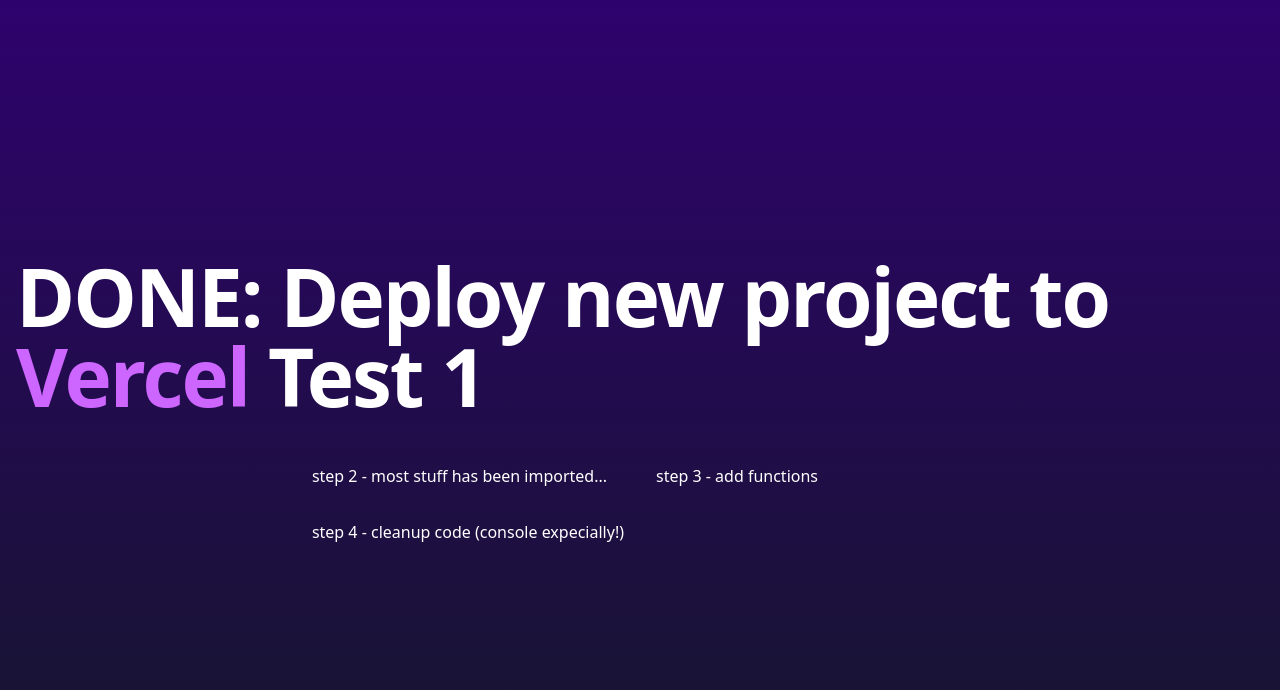
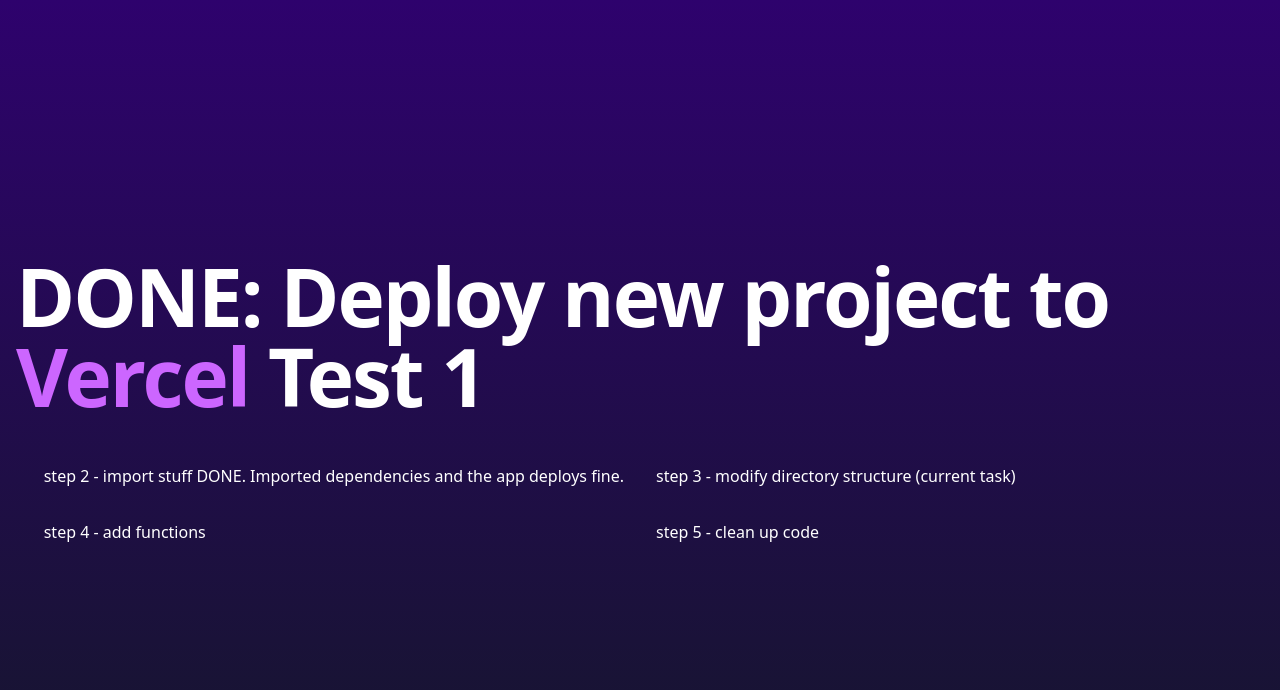
Before and after one commit to manski117/resume-generator, a Next.js app: page / in a window 1280 px wide. Shown: the top 690 px of the page. Built offline with nearby package versions, Linux system fonts and the light colour scheme.

Commit message:
Modify index and readme

```diff
--- a/src/pages/index.tsx
+++ b/src/pages/index.tsx
@@ -16,14 +16,17 @@
           </h1>
           <div className="grid grid-cols-1 gap-4 sm:grid-cols-2 md:gap-8 text-white">
             <h2>
-              step 2 - most stuff has been imported...
+              step 2 - import stuff DONE. Imported dependencies and the app deploys fine.
             </h2>
             <h3>
-              step 3 - add functions
+              step 3 - modify directory structure (current task)
             </h3>
             <h4>
-              step 4 - cleanup code (console expecially!)
+              step 4 - add functions
             </h4>
+            <h5>
+              step 5 - clean up code
+            </h5>
 
           </div>
         </div>
```
Also changed, not shown: 1 other file (tests, documents, lock files or other folders).
